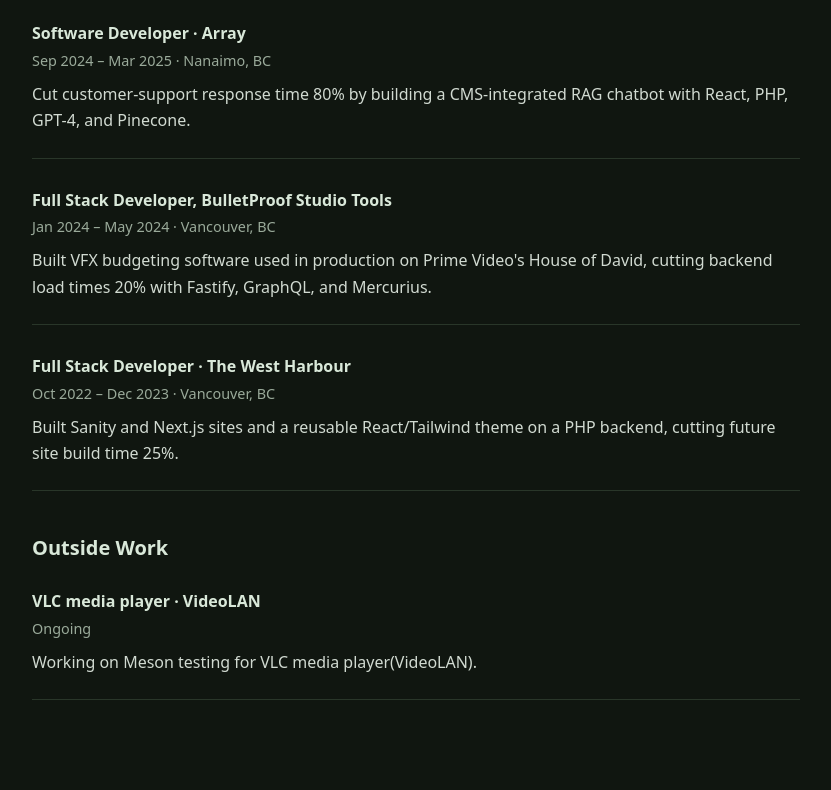
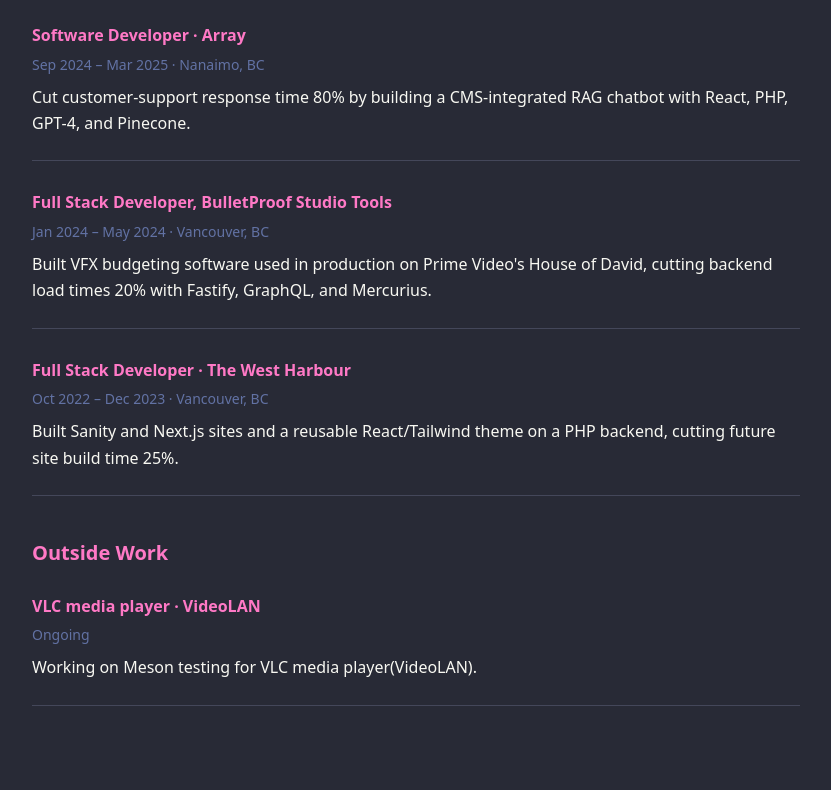
Before and after one commit to paarthd00/portfolio-simple, a plain HTML site: page site/experience.html in a window 1280 px wide. Shown: the part 951-1741 px from the top of the page, without its empty margins (224-1055 px from the left). Drawn offline with Linux system fonts and the light colour scheme.

Commit message:
switch to dracula theme with css variables and a rem size scale

```diff
--- a/site/styles.css
+++ b/site/styles.css
@@ -1,71 +1,134 @@
+/* ===== Variables ===== */
 :root {
   color-scheme: dark;
+
+  /* Dracula palette */
+  --dracula-background: #282a36;
+  --dracula-current-line: #44475a;
+  --dracula-foreground: #f8f8f2;
+  --dracula-comment: #6272a4;
+  --dracula-cyan: #8be9fd;
+  --dracula-green: #50fa7b;
+  --dracula-orange: #ffb86c;
+  --dracula-pink: #ff79c6;
+  --dracula-purple: #bd93f9;
+  --dracula-red: #ff5555;
+  --dracula-yellow: #f1fa8c;
+
+  /* Colors */
+  --color-bg: var(--dracula-background);
+  --color-text: var(--dracula-foreground);
+  --color-text-muted: var(--dracula-comment);
+  --color-heading: var(--dracula-purple);
+  --color-subheading: var(--dracula-pink);
+  --color-link: var(--dracula-cyan);
+  --color-link-hover: var(--dracula-green);
+  --color-code: var(--dracula-green);
+  --color-border: var(--dracula-current-line);
+  --color-selection-bg: var(--dracula-current-line);
+  --color-selection-text: var(--dracula-foreground);
+
+  /* Size scale (--size-N = N × 0.0625rem) */
+  --size-1: 0.0625rem;
+  --size-4: 0.25rem;
+  --size-8: 0.5rem;
+  --size-12: 0.75rem;
+  --size-14: 0.875rem;
+  --size-16: 1rem;
+  --size-20: 1.25rem;
+  --size-24: 1.5rem;
+  --size-28: 1.75rem;
+  --size-32: 2rem;
+  --size-40: 2.5rem;
+  --size-44: 2.75rem;
+  --size-56: 3.5rem;
+
+  /* Typography */
+  --font-family-sans: system-ui, -apple-system, BlinkMacSystemFont, "Segoe UI", sans-serif;
+
+  --font-size-sm: var(--size-14);
+  --font-size-base: var(--size-16);
+  --font-size-lg: var(--size-20);
+  --font-size-xl: clamp(var(--size-32), 6vw, var(--size-44));
+
+  --font-weight-normal: 400;
+  --font-weight-bold: 700;
+
+  --line-height-tight: 1.2;
+  --line-height-base: 1.65;
+
+  /* Layout */
+  --container-max-width: 48rem;
+  --border-width: var(--size-1);
+  --underline-offset: var(--size-4);
 }
 
+/* ===== Base ===== */
 body {
   margin: 0;
-  background: #101610;
-  color: #d1dad1;
-  font-family: system-ui, -apple-system, BlinkMacSystemFont, "Segoe UI", sans-serif;
-  font-size: 1rem;
-  line-height: 1.65;
+  background: var(--color-bg);
+  color: var(--color-text);
+  font-family: var(--font-family-sans);
+  font-size: var(--font-size-base);
+  font-weight: var(--font-weight-normal);
+  line-height: var(--line-height-base);
   -webkit-font-smoothing: antialiased;
   -moz-osx-font-smoothing: grayscale;
 }
 
 ::selection {
-  background: #14532d;
-  color: #e6ffe6;
+  background: var(--color-selection-bg);
+  color: var(--color-selection-text);
 }
 
 .container {
-  max-width: 48rem;
+  max-width: var(--container-max-width);
   margin: 0 auto;
-  padding: 3.5rem 1.5rem;
+  padding: var(--size-56) var(--size-24);
 }
 
 header {
-  padding-bottom: 2rem;
-  border-bottom: 1px solid #293629;
+  padding-bottom: var(--size-32);
+  border-bottom: var(--border-width) solid var(--color-border);
 }
 
 h1 {
-  font-size: clamp(2rem, 6vw, 2.75rem);
-  font-weight: 700;
-  color: #e6eee6;
-  line-height: 1.2;
-  margin: 0 0 1rem;
+  font-size: var(--font-size-xl);
+  font-weight: var(--font-weight-bold);
+  color: var(--color-heading);
+  line-height: var(--line-height-tight);
+  margin: 0 0 var(--size-16);
 }
 
 h2 {
-  font-size: 1.25rem;
-  font-weight: 700;
-  color: #d9e8d9;
-  margin: 0 0 1rem;
+  font-size: var(--font-size-lg);
+  font-weight: var(--font-weight-bold);
+  color: var(--color-subheading);
+  margin: 0 0 var(--size-16);
 }
 
 h3 {
-  font-size: 1rem;
-  font-weight: 700;
-  color: #d9e8d9;
-  margin: 0 0 0.15rem;
+  font-size: var(--font-size-base);
+  font-weight: var(--font-weight-bold);
+  color: var(--color-subheading);
+  margin: 0 0 var(--size-4);
 }
 
 section {
-  margin-top: 2.5rem;
+  margin-top: var(--size-40);
 }
 
 article {
-  margin-bottom: 1.75rem;
+  margin-bottom: var(--size-28);
 }
 
 .experience article {
-  padding-bottom: 1.5rem;
-  border-bottom: 1px solid #293629;
+  padding-bottom: var(--size-24);
+  border-bottom: var(--border-width) solid var(--color-border);
 }
 
 p {
-  margin: 0 0 0.5rem;
+  margin: 0 0 var(--size-8);
 }
 
 article p:last-child {
@@ -73,56 +136,63 @@ article p:last-child {
 }
 
 .meta {
-  font-size: 0.9rem;
-  color: #9aaa9a;
+  font-size: var(--font-size-sm);
+  color: var(--color-text-muted);
 }
 
 a {
-  color: #4ade80;
+  color: var(--color-link);
   text-decoration: none;
 }
 
 a:hover {
-  color: #86efac;
+  color: var(--color-link-hover);
   text-decoration: underline;
-  text-underline-offset: 4px;
+  text-underline-offset: var(--underline-offset);
 }
 
+code {
+  color: var(--color-code);
+}
+
+/* ===== Components ===== */
 .links {
   display: flex;
-  gap: 1.5rem;
-  margin-top: 1.25rem;
-  font-size: 0.95rem;
+  gap: var(--size-24);
+  margin-top: var(--size-20);
+  font-size: var(--font-size-sm);
 }
 
 .experience h2 {
-  margin-bottom: 1.5rem;
+  margin-bottom: var(--size-24);
 }
 
 .blog-container {
-  margin-top: 2rem;
+  margin-top: var(--size-32);
 }
 
 .blog-list {
   display: flex;
   flex-direction: column;
-  gap: 0.75rem;
-  margin-top: 0.75rem;
+  gap: var(--size-12);
+  margin-top: var(--size-12);
 }
 
 .blog-list a {
   display: inline-block;
   width: fit-content;
-  padding-left: 0.25rem;
+  padding-left: var(--size-4);
 }
 
+/* ===== Responsive ===== */
+/* Media queries can't read custom properties, so the breakpoint stays literal. */
 @media (max-width: 36rem) {
   .container {
-    padding: 2.5rem 1.25rem;
+    padding: var(--size-40) var(--size-20);
   }
 
   .links {
-    gap: 1rem;
+    gap: var(--size-16);
     flex-wrap: wrap;
   }
 }
```
